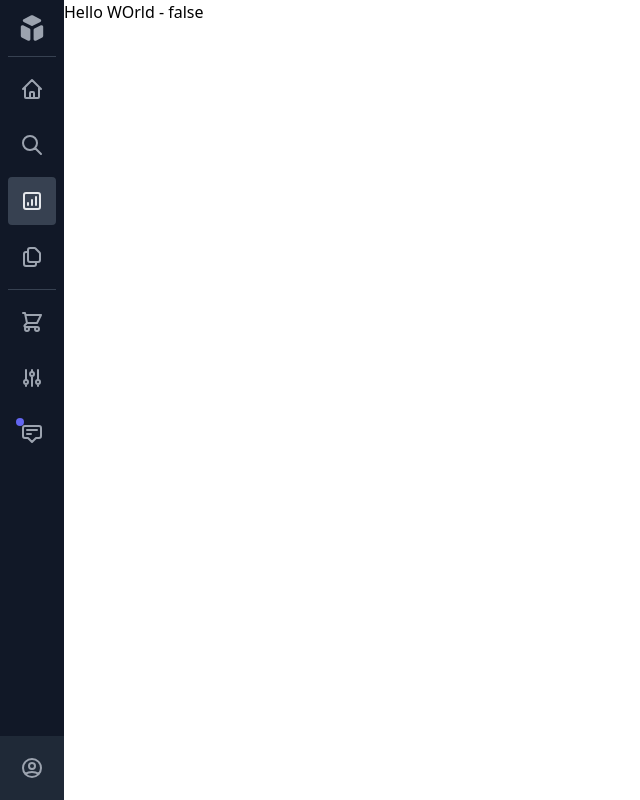
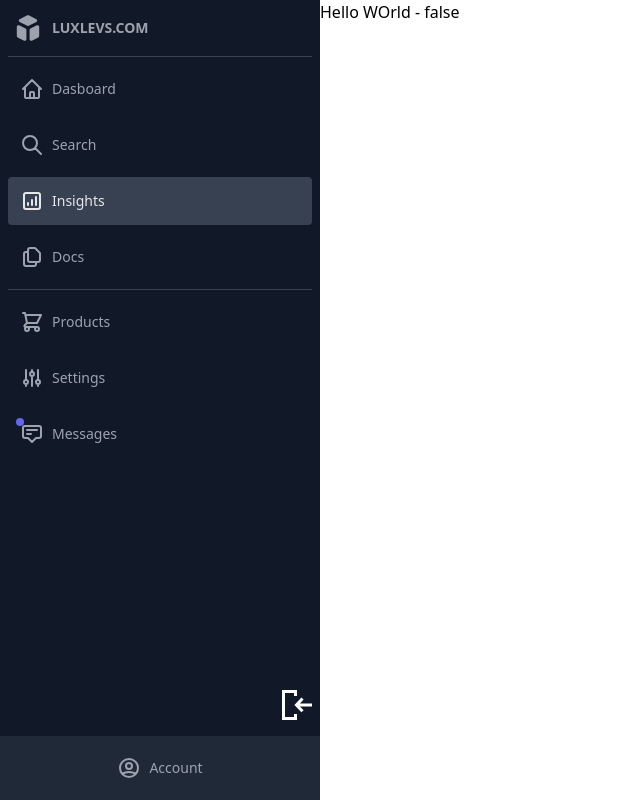
Before and after one commit to Asanoghli/luxlevs-front, a Nuxt app: page / in a window 1280 px wide. Both pictures are taken after a click on the link "LUXLEVS.COM". Shown: the whole page, without its empty margins (0-640 px from the left). Built offline with nearby package versions, Linux system fonts and the light colour scheme.

Commit message:
ADMIN - added toggle button for sidebar

```diff
--- a/components/AppSidebar.vue
+++ b/components/AppSidebar.vue
@@ -15,8 +15,8 @@ export default {
 <template>
 
   <!-- Component Start -->
-    <div @click="ToggleSideBar"  v-show="showSideBar"
-         class="flex flex-col items-center w-80 h-full overflow-hidden text-gray-400 bg-gray-900">
+  <div v-show="showSideBar"
+       class="flex flex-col items-center w-80 h-full overflow-hidden text-gray-400 bg-gray-900 relative">
     <a class="flex items-center w-full px-3 mt-3" href="#">
       <svg class="w-8 h-8 fill-current" xmlns="http://www.w3.org/2000/svg" viewBox="0 0 20 20" fill="currentColor">
         <path
@@ -24,7 +24,7 @@ export default {
       </svg>
       <span class="ml-2 text-sm font-bold">LUXLEVS.COM</span>
     </a>
-      <div class="w-full px-2">
+    <div class="w-full px-2 relative">
       <div class="flex flex-col items-center w-full mt-3 border-t border-gray-700">
         <a class="flex items-center w-full h-12 px-3 mt-2 rounded hover:bg-gray-700 hover:text-gray-300" href="#">
           <svg class="w-6 h-6 stroke-current" xmlns="http://www.w3.org/2000/svg" fill="none" viewBox="0 0 24 24"
@@ -87,6 +87,7 @@ export default {
           <span class="absolute top-0 left-0 w-2 h-2 mt-2 ml-2 bg-indigo-500 rounded-full"></span>
         </a>
       </div>
+
     </div>
     <a class="flex items-center justify-center w-full h-16 mt-auto bg-gray-800 hover:bg-gray-700 hover:text-gray-300"
        href="#">
@@ -97,13 +98,31 @@ export default {
       </svg>
       <span class="ml-2 text-sm font-medium">Account</span>
     </a>
+    <span class="toggle-menu" @click="ToggleSideBar">
+            <svg width="30px" height="30px" viewBox="0 0 20 20" version="1.1" xmlns="http://www.w3.org/2000/svg"
+                 xmlns:xlink="http://www.w3.org/1999/xlink" fill="#000000">
+
+<g id="SVGRepo_bgCarrier" stroke-width="0"/>
+
+<g id="SVGRepo_tracerCarrier" stroke-linecap="round" stroke-linejoin="round"/>
+
+<g id="SVGRepo_iconCarrier"> <title>arrow_in_left [#ffffff]</title> <desc>Created with Sketch.</desc> <defs> </defs> <g
+    id="Page-1" stroke="none" stroke-width="1" fill="none" fill-rule="evenodd"> <g id="Dribbble-Light-Preview"
+                                                                                   transform="translate(-260.000000, -6479.000000)"
+                                                                                   fill="#ffffff"> <g id="icons"
+                                                                                                      transform="translate(56.000000, 160.000000)"> <path
+    d="M212.271,6328.958 L216.942,6333.906 L218.396,6332.544 L215.968,6330 L224,6330 L224,6328 L215.968,6328 L218.396,6325.408 L216.942,6324.06 L212.271,6328.958 Z M214,6339 L204,6339 L204,6319 L214,6319 L214,6323 L212,6323 L212,6321 L206,6321 L206,6337 L212,6337 L212,6335 L214,6335 L214,6339 Z"
+    id="arrow_in_left-[#ffffff]"> </path> </g> </g> </g> </g>
+
+</svg>
+        </span>
   </div>
   <!-- Component End  -->
 
   <!-- Component Start -->
-    <div @click="ToggleSideBar"
+  <div
        v-show="!showSideBar"
-         class="flex flex-col items-center w-16 h-full overflow-hidden text-gray-400 bg-gray-900">
+       class="flex flex-col items-center w-16 h-full overflow-hidden text-gray-400 bg-gray-900 relative">
     <a class="flex items-center justify-center mt-3" href="#">
       <svg class="w-8 h-8 fill-current" xmlns="http://www.w3.org/2000/svg" viewBox="0 0 20 20" fill="currentColor">
         <path
@@ -178,17 +197,49 @@ export default {
               d="M5.121 17.804A13.937 13.937 0 0112 16c2.5 0 4.847.655 6.879 1.804M15 10a3 3 0 11-6 0 3 3 0 016 0zm6 2a9 9 0 11-18 0 9 9 0 0118 0z"/>
       </svg>
     </a>
+    <span class="toggle-menu-hide " @click="ToggleSideBar">
+<svg width="30px" height="30px" viewBox="0 0 20 20" version="1.1" xmlns="http://www.w3.org/2000/svg"
+     xmlns:xlink="http://www.w3.org/1999/xlink" fill="#ffffff" transform="rotate(0)matrix(-1, 0, 0, 1, 0, 0)"
+     stroke="#ffffff">
+
+<g id="SVGRepo_bgCarrier" stroke-width="0"/>
+
+<g id="SVGRepo_tracerCarrier" stroke-linecap="round" stroke-linejoin="round"/>
+
+<g id="SVGRepo_iconCarrier"> <title>arrow_in_left [#ffffff]</title> <desc>Created with Sketch.</desc> <defs> </defs> <g
+    id="Page-1" stroke="none" stroke-width="1" fill="none" fill-rule="evenodd"> <g id="Dribbble-Light-Preview"
+                                                                                   transform="translate(-260.000000, -6479.000000)"
+                                                                                   fill="#ffffff"> <g id="icons"
+                                                                                                      transform="translate(56.000000, 160.000000)"> <path
+    d="M212.271,6328.958 L216.942,6333.906 L218.396,6332.544 L215.968,6330 L224,6330 L224,6328 L215.968,6328 L218.396,6325.408 L216.942,6324.06 L212.271,6328.958 Z M214,6339 L204,6339 L204,6319 L214,6319 L214,6323 L212,6323 L212,6321 L206,6321 L206,6337 L212,6337 L212,6335 L214,6335 L214,6339 Z"
+    id="arrow_in_left-[#ffffff]"> </path> </g> </g> </g> </g>
+
+</svg>
+    </span>
   </div>
   <!-- Component End  -->
 </template>
 <style>
-.show{
+.toggle-menu {
+  position: absolute;
+  bottom: 5rem;
+  right: 0.5rem;
+}
+
+.toggle-menu-hide {
+  position: absolute;
+  bottom: 5rem;
+  left: 0.85em;
+}
+
+.show {
   animation: showAnim .3s ease-in-out;
 }
 
 .hide {
   animation: hideAnim .3s ease-in-out;
 }
+
 @keyframes showAnim {
   from {
     @apply w-16;
@@ -198,6 +249,7 @@ export default {
 
   }
 }
+
 @keyframes hideAnim {
   from {
     @apply w-80;
```
Lines whose indentation alone changed are shown as unchanged.
